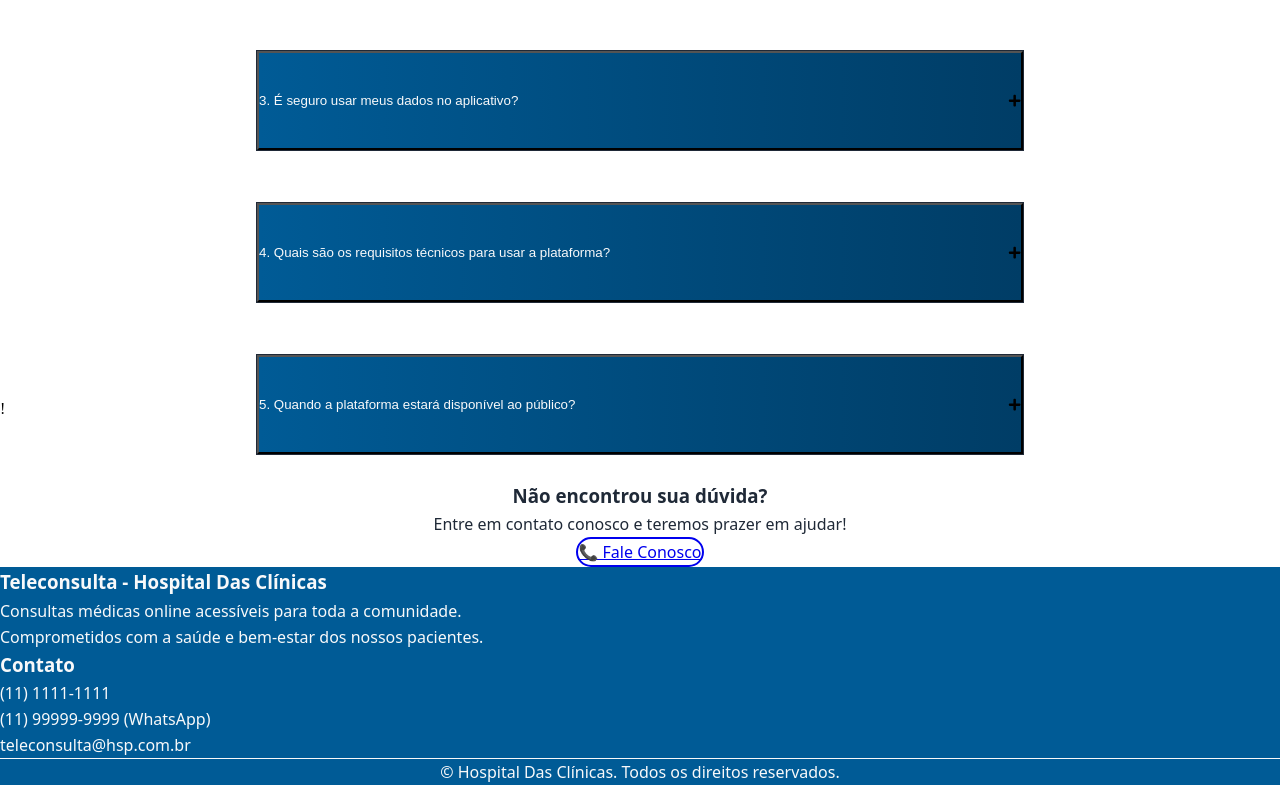
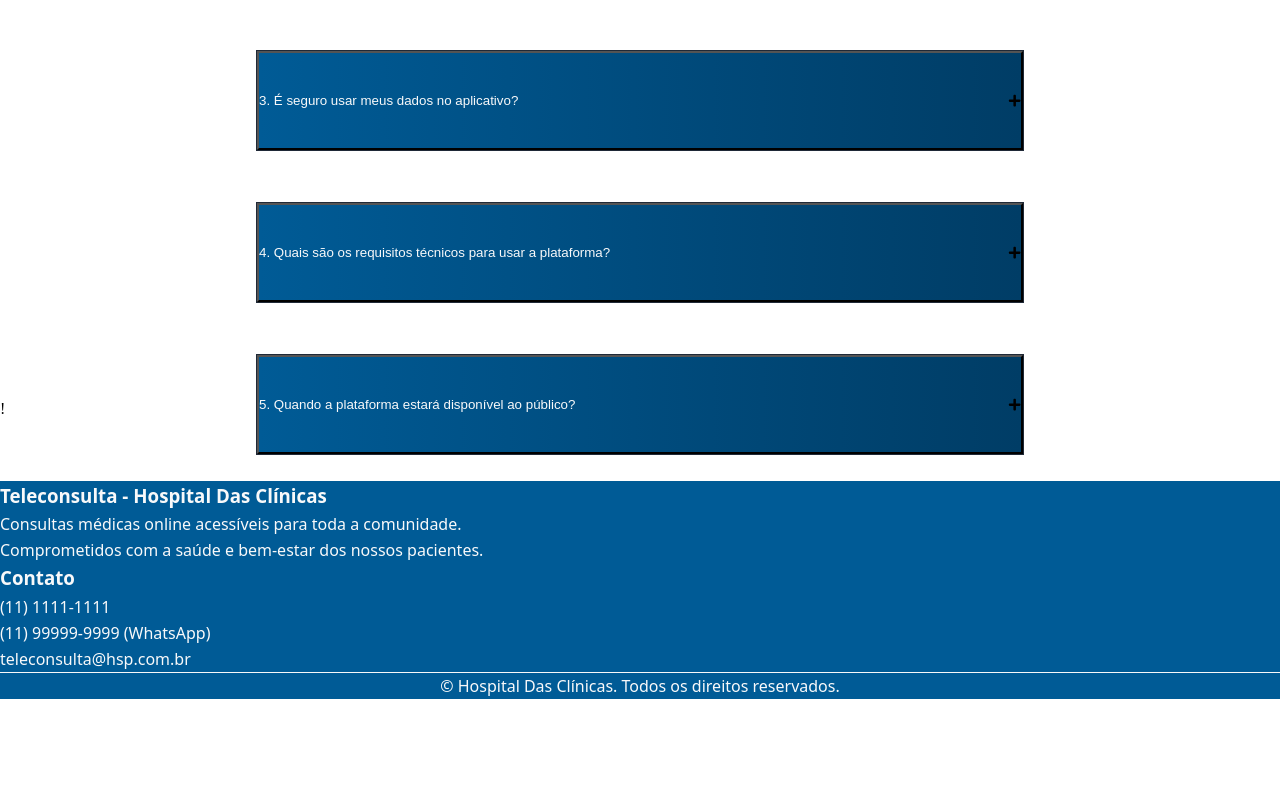
Before and after one commit to ChallengeFiap1tdspo/terceira-sprint-front, a React (Vite) app in the folder testeFront/: page /faq in a window 1280 px wide. Shown: the part 400-1185 px from the top of the page. After the commit the page ends 1099 px from the top, so only its background shows below. Built offline with nearby package versions, Linux system fonts and the light colour scheme.

Commit message:
removendo botao desnecessarios

```diff
--- a/testeFront/src/routes/Faq.tsx
+++ b/testeFront/src/routes/Faq.tsx
@@ -56,22 +56,6 @@ const FAQ: React.FC = () => {
             ))}
           </div>
 
-
-          <div className="mt-16 text-center">
-            <h3 className="text-blue-900 text-xl font-bold mb-3">
-              Não encontrou sua dúvida?
-            </h3>
-            <p className="mb-6 text-blue-800 text-base leading-relaxed">
-              Entre em contato conosco e teremos prazer em ajudar!
-            </p>
-
-            <Link
-              to="/contato"
-              className="inline-flex items-center px-8 py-3 rounded-full transition-all duration-300 transform hover:-translate-y-1 hover:shadow-xl bg-gradient-to-r from-emerald-500 to-teal-600 text-white font-semibold text-lg border-2 border-emerald-600 focus:outline-none focus:ring-4 focus:ring-emerald-300"
-            >
-              📞 Fale Conosco
-            </Link>
-          </div>
         </section>
       </main>
     </div>
```
